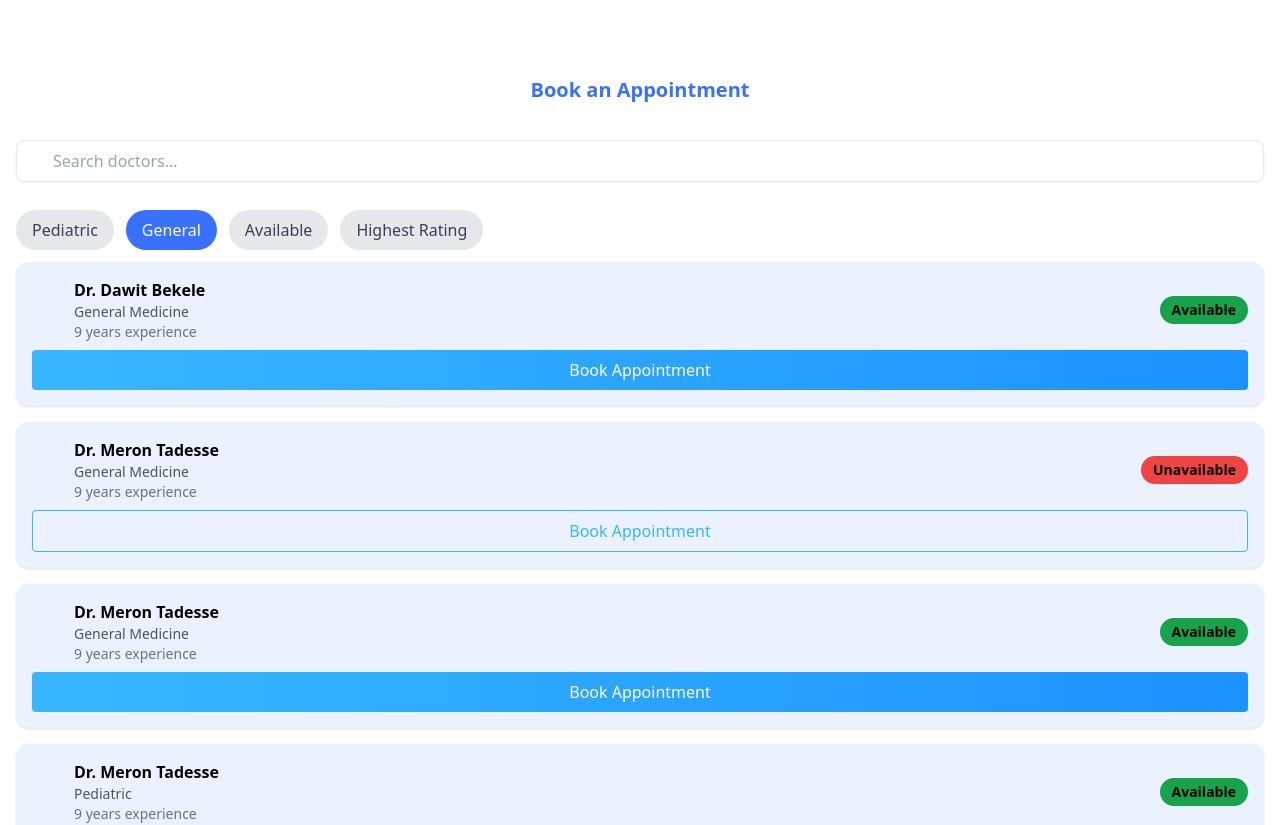
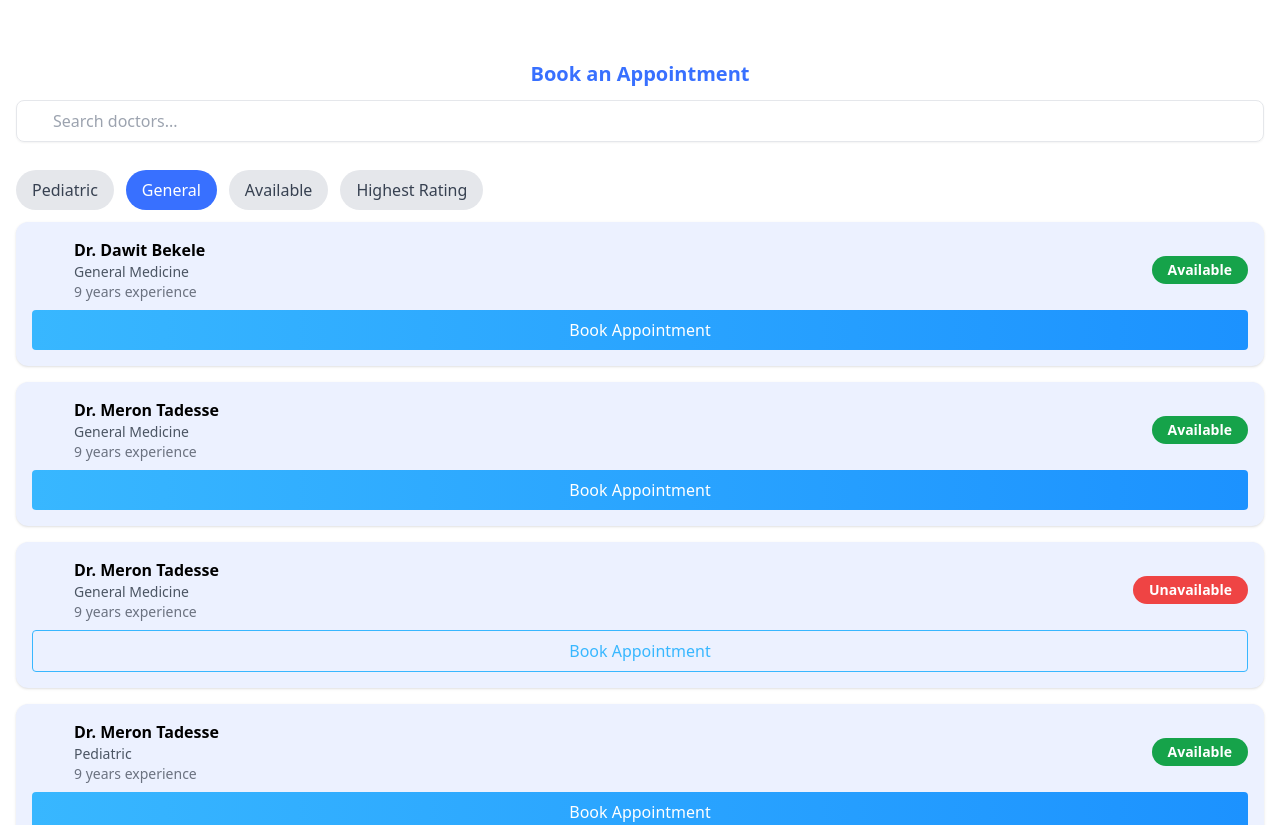
Before and after one commit to GDGAAU/online-therapy, a SvelteKit app in the folder front-end/: page /book-appointment in a window 1280 px wide. Shown: the top 825 px of the page. Built offline with nearby package versions, Linux system fonts and the light colour scheme; some icons are missing.

Commit message:
added few features

```diff
--- a/front-end/src/routes/appointment/+page.svelte
+++ b/front-end/src/routes/appointment/+page.svelte
@@ -1,6 +1,7 @@
 <script>
   import { FontAwesomeIcon } from "@fortawesome/svelte-fontawesome";
   import { faBars, faBell, faAngleLeft, faClock, faMagnifyingGlass } from "@fortawesome/free-solid-svg-icons";
+  import { goto } from '$app/navigation';
   import { onMount } from "svelte";
 
   // Filters
@@ -96,6 +97,11 @@
     } else {
       alert(`${btn} clicked for ${appt.doctor}`);
     }
+  }
+
+  // SvelteKit navigation to Book Appointment page
+  function goToBookPage() {
+    goto('/book-appointment');
   }
 </script>
 
@@ -205,7 +211,10 @@
 
 <!-- PLUS BUTTON -->
 <div class="fixed bottom-6 right-6">
-  <button class="flex items-center space-x-2 bg-blue-500 text-white px-4 py-3 rounded-full shadow-lg" on:click={() => alert("Book Now clicked!")}>
+  <button
+    class="flex items-center space-x-2 bg-blue-500 text-white px-4 py-3 rounded-full shadow-lg"
+    on:click={goToBookPage}
+  >
     <span class="text-xl font-bold">+</span>
     <span>Book Now</span>
   </button>
--- a/front-end/src/routes/book-appointment/+page.svelte
+++ b/front-end/src/routes/book-appointment/+page.svelte
@@ -1,6 +1,7 @@
 <script>
   import { FontAwesomeIcon } from "@fortawesome/svelte-fontawesome";
   import { faBars, faBell, faUser, faMagnifyingGlass } from "@fortawesome/free-solid-svg-icons";
+  import { goto } from '$app/navigation'; // SvelteKit navigation
 
   // Filters
   let filters = ["Pediatric", "General", "Available", "Highest Rating"];
@@ -12,8 +13,8 @@
   // Doctor list
   let doctors = [
     { name: "Dr. Dawit Bekele", specialty: "General Medicine", experience: "9 years experience", available: true },
+    { name: "Dr. Meron Tadesse", specialty: "General Medicine", experience: "9 years experience", available: true },
     { name: "Dr. Meron Tadesse", specialty: "General Medicine", experience: "9 years experience", available: false },
-    { name: "Dr. Meron Tadesse", specialty: "General Medicine", experience: "9 years experience", available: true },
     { name: "Dr. Meron Tadesse", specialty: "Pediatric", experience: "9 years experience", available: true }
   ];
 
@@ -37,18 +38,19 @@
 </script>
 
 <!-- HEADER -->
-<div class="flex items-center justify-between px-4 py-3 bg-white ">
+<div class="flex items-center justify-between px-4 py-3 bg-white">
   <FontAwesomeIcon icon={faBars} class="text-xl text-gray-700 cursor-pointer hover:text-gray-900" />
   <FontAwesomeIcon icon={faBell} class="text-xl text-gray-700 cursor-pointer hover:text-gray-900" />
 </div>
 
 <!-- PAGE HEADER -->
-<div class="flex flex-col p-4 space-y-3 ">
- <div class="flex flex-col items-center p-4 mb-2">
+<div class="flex flex-col p-4 space-y-3">
+  <div class="flex flex-col items-center">
     <h1 class="text-xl font-bold text-[#3870FF] text-center">
       Book an Appointment
     </h1>
   </div>
+
   <!-- SEARCH INPUT -->
   <div class="flex items-center border rounded-lg px-3 py-2 shadow-sm focus-within:ring-2 focus-within:ring-blue-500">
     <FontAwesomeIcon icon={faMagnifyingGlass} class="text-gray-500 mr-2" />
@@ -80,7 +82,7 @@
   {#each filteredDoctors as doc}
     <div class="bg-[#ECF1FF] rounded-xl shadow p-4 flex flex-col space-y-2">
 
-      <!-- Top Row-->
+      <!-- Top Row -->
       <div class="flex justify-between items-center">
         <div class="flex items-center space-x-3">
           <FontAwesomeIcon icon={faUser} class="text-3xl text-gray-500" />
@@ -92,14 +94,13 @@
         </div>
 
         <!-- Available Badge -->
-         <div class={`px-3 py-1 rounded-full text-sm font-semibold ${
+        <div class={`px-4 py-1 min-w-[90px] text-center rounded-full text-sm font-semibold ${
           doc.available
-    ? 'bg-green-600 text-green'  // slightly deeper green
-    : 'bg-red-500 text-red'    // vibrant red
+            ? 'bg-green-600 text-white'  // uniform green
+            : 'bg-red-500 text-white'    // uniform red
         }`}>
           {doc.available ? 'Available' : 'Unavailable'}
         </div>
-
       </div>
 
       <!-- Bottom Row: Book Button -->
```
Lines whose indentation alone changed are shown as unchanged.
